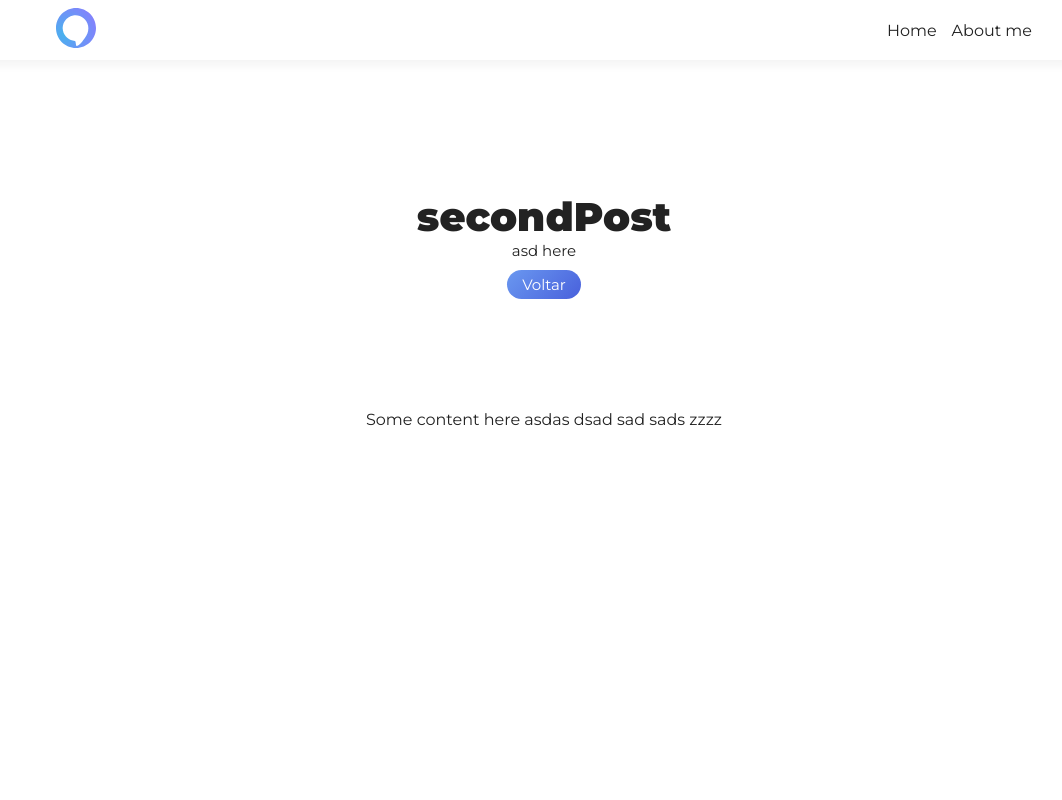
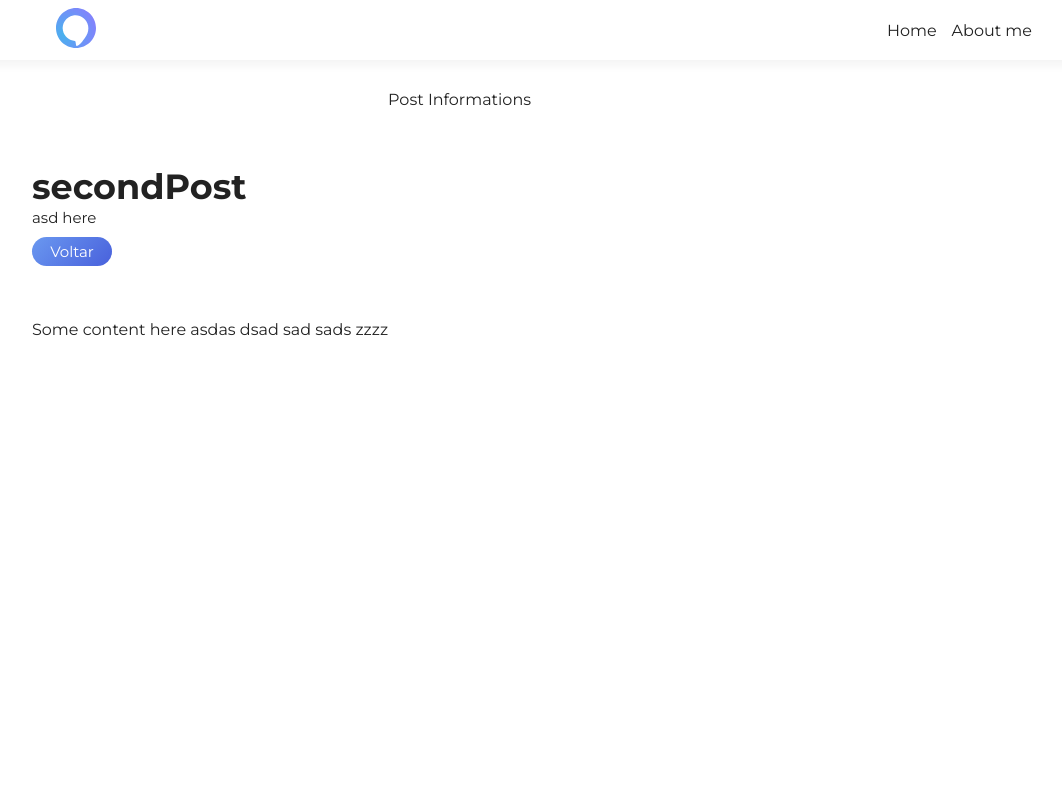
Before and after one commit to massaaki/personal-blog, a Next.js app: page /post/mySecondPost in a window 1280 px wide. Shown: the top 800 px of the page, without its empty margins (96-1158 px from the left). Built offline with nearby package versions, Linux system fonts and the light colour scheme.

Commit message:
feat: Design post structure

```diff
--- a/src/pages/post/[postname].tsx
+++ b/src/pages/post/[postname].tsx
@@ -2,7 +2,14 @@ import Link from 'next/link';
 import matter from 'gray-matter';
 import ReactMarkdown from 'react-markdown';
 import DefaultLayout from 'shared/layout/DefaultLayout';
-import { PostContent, Article, Title, Author, ArticleHeader } from './styles';
+import {
+  Post,
+  PostContent,
+  Article,
+  Title,
+  Author,
+  ArticleHeader
+} from './styles';
 
 interface IRequest {
   frontmatter: {
@@ -22,6 +29,7 @@ const post = ({ frontmatter, markdownBody }: IRequest) => {
   return (
     <DefaultLayout pageTitle={frontmatter.title}>
       <div className="main">
+        <Post>
           <Article>
             <ArticleHeader>
               <Title>{frontmatter.title}</Title>
@@ -35,6 +43,8 @@ const post = ({ frontmatter, markdownBody }: IRequest) => {
               <ReactMarkdown source={markdownBody} />
             </PostContent>
           </Article>
+          <div className="postInfo">Post Informations</div>
+        </Post>
       </div>
     </DefaultLayout>
   );
--- a/src/pages/post/styles.ts
+++ b/src/pages/post/styles.ts
@@ -1,14 +1,13 @@
 import styled from 'styled-components';
 
 export const ArticleHeader = styled.div`
-  height: 40vh;
-
+  min-height: 25vh;
   display: flex;
   flex-direction: column;
-  align-items: center;
   justify-content: center;
-
   > a {
+    text-align: center;
+    max-width: 80px;
     font-size: 15px;
     background: ${props => props.theme.colors.light.footerBackground};
     color: ${props => props.theme.colors.light.footerText};
@@ -18,15 +17,22 @@ export const ArticleHeader = styled.div`
   }
 `;
 
+export const Post = styled.div`
+  display: flex;
+  width: 100%;
+  margin: 30px 0;
+`;
+
 export const Article = styled.article`
   margin: 30px 0;
   min-height: 100vh;
 `;
 
 export const Title = styled.h1`
-  font-size: 40px;
-  font-weight: 800;
+  font-size: 35px;
+  font-weight: bold;
 `;
+
 export const Author = styled.p`
   font-size: 15px;
 `;
@@ -34,21 +40,18 @@ export const Author = styled.p`
 export const PostContent = styled.div`
   display: flex;
   flex-direction: column;
-  align-items: center;
   img {
-    max-width: 600px;
     width: 100%;
   }
   h2 {
     margin: 10px 0;
-    font-size: 25px;
+    font-size: 20px;
     font-weight: bold;
   }
   p {
     display: flex;
     flex-direction: column;
     align-items: center;
-    text-align: justify;
     max-width: 780px;
     img {
       margin: 10px;
```
Lines whose indentation alone changed are shown as unchanged.
